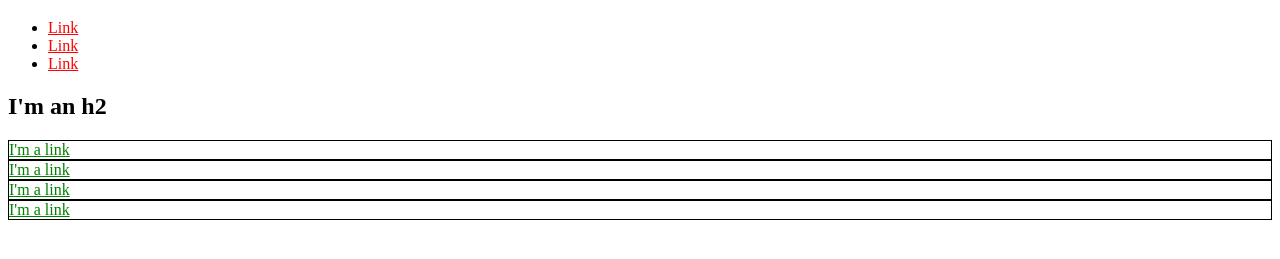
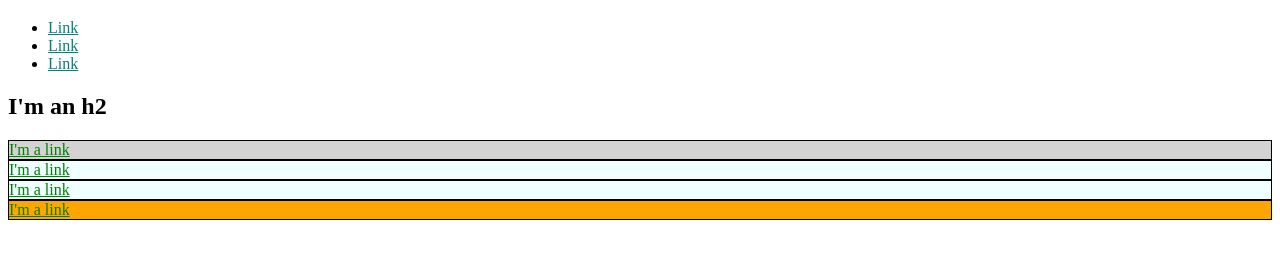
Before and after one commit to ericpogue/ericpogue.github.io, a plain HTML site: page index.html in a window 1280 px wide. Shown: the part 61-320 px from the top of the page. Drawn offline with Linux system fonts and the light colour scheme.

Commit message:
added example IDs and Classes

```diff
--- a/index.html
+++ b/index.html
@@ -3,32 +3,52 @@
   <head>
     <title>Test Page: Don't Panic</title>
     <meta charset="utf-8">
+    <style>
+      a {
+        color: teal;
+      }
+      #exec-bio {
+        background-color: lightgray;
+      }
+      #bing-bong {
+        background-color: orange;
+      }
+      .bio-box-azure {
+        background-color: azure;
+      }
+      .bio-box {
+        border: 1px solid black;
+      }
+      .bio-box a {
+        color: green;
+      }
+    </style>
   </head>
   <body>
     <h1>I'm an h1</h1>
     <ul>
       <li>
-        <a href="https://example.com/" style="color: red;">Link</a>
+        <a href="https://example.com/">Link</a>
       </li>
       <li>
-        <a href="https://example.com/" style="color: red;">Link</a>
+        <a href="https://example.com/">Link</a>
       </li>
       <li>
-        <a href="https://example.com/" style="color: red;">Link</a>
+        <a href="https://example.com/">Link</a>
       </li>
     </ul>
     <h2>I'm an h2</h2>
-    <div style="border: 1px solid black;">
-      <a href="https://example.com/" style="color: green;">I'm a link</a>
+    <div id="exec-bio" class="bio-box bio-box-azure";>
+      <a href="https://example.com/">I'm a link</a>
     </div>
-    <div style="border: 1px solid black;">
-      <a href="https://example.com/" style="color: green;">I'm a link</a>
+    <div class="bio-box bio-box-azure";>
+      <a href="https://example.com/">I'm a link</a>
     </div>
-    <div style="border: 1px solid black;">
-      <a href="https://example.com/" style="color: green;">I'm a link</a>
+    <div class="bio-box bio-box-azure";>
+      <a href="https://example.com/">I'm a link</a>
     </div>
-    <div style="border: 1px solid black;">
-      <a href="https://example.com/" style="color: green;">I'm a link</a>
+    <div id="bing-bong" class="bio-box bio-box-azure";>
+      <a href="https://example.com/">I'm a link</a>
     </div>
   </body>
 </html>
```
